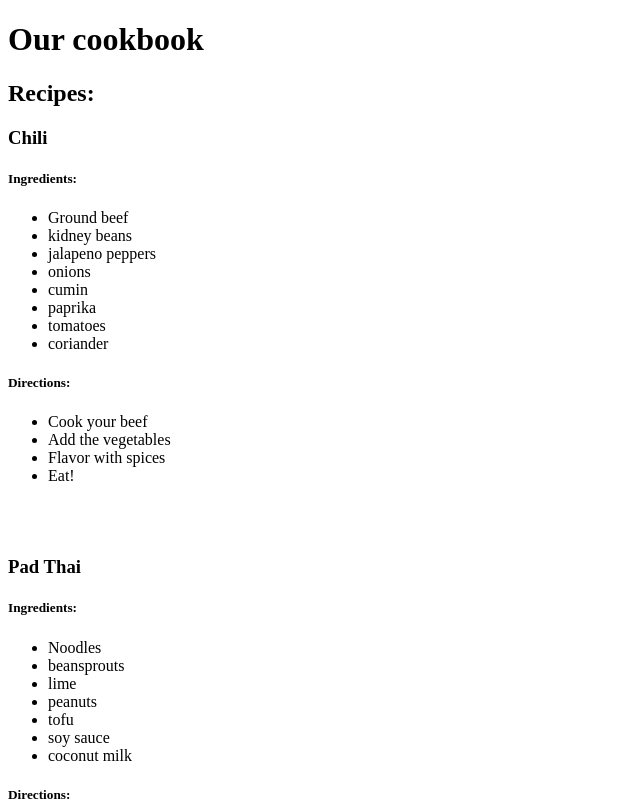
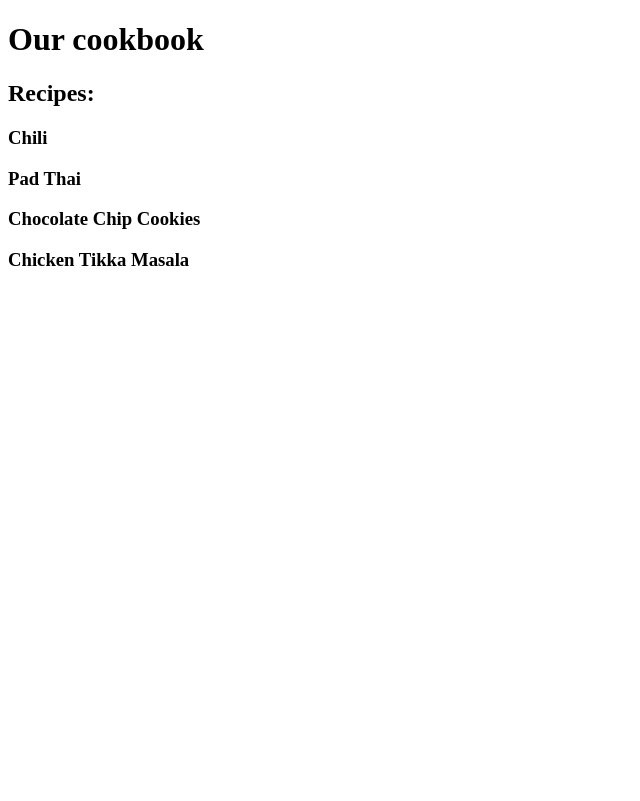
Before and after one commit to ericasummers/Angular-cookbook, an Angular app: page / in a window 1280 px wide. Shown: the top 801 px of the page, without its empty margins (0-640 px from the left). Built offline with nearby package versions, Linux system fonts and the light colour scheme.

Commit message:
add show/hide to recipes

```diff
--- a/src/app/app.component.html
+++ b/src/app/app.component.html
@@ -2,7 +2,8 @@
   {{title}}
 </h1>
 <h2>Recipes:</h2>
-<div *ngFor="let currentRecipe of recipes"><h3>{{currentRecipe.title}}</h3>
+<div *ngFor="let currentRecipe of recipes"><h3 class="recipe-title" (click)="details.hidden =!details.hidden">{{currentRecipe.title}}</h3>
+  <div #details [hidden]="details">
     <h5>Ingredients:</h5>
     <ul>
       <li *ngFor="let currentIngredient of currentRecipe.ingredients">{{currentIngredient}}</li>
@@ -13,3 +14,4 @@
     </ul>
     <br><br>
   </div>
+</div>
--- a/src/app/app.component.ts
+++ b/src/app/app.component.ts
@@ -17,5 +17,7 @@ export class AppComponent {
 }
 
 export class Recipe {
-  constructor(public title: string, public ingredients: string [], public directions: string []) { }
+  constructor(public title: string, public ingredients: string [], public directions: string []) {
+  }
+
 }
--- a/src/styles.css
+++ b/src/styles.css
@@ -1 +1,4 @@
 /* You can add global styles to this file, and also import other style files */
+/*.details {
+  display: none;
+}*/
```
Lines whose indentation alone changed are shown as unchanged.
